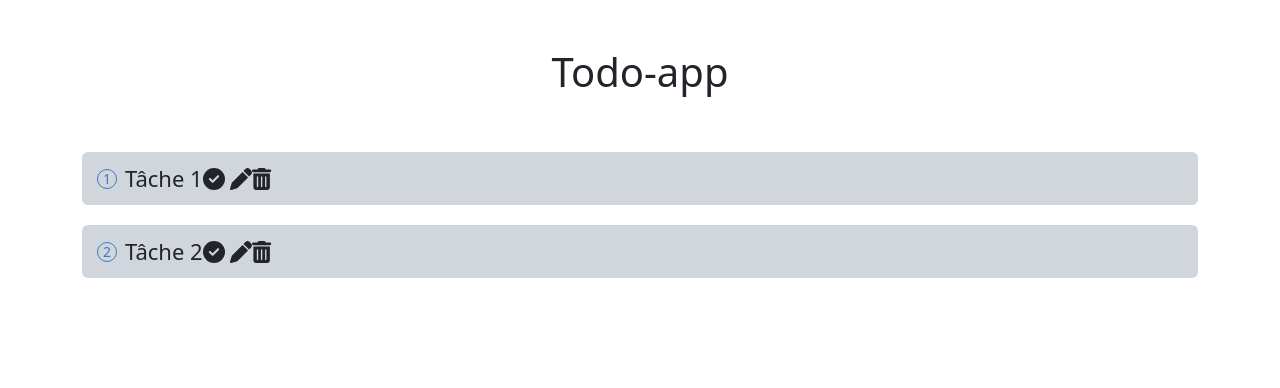
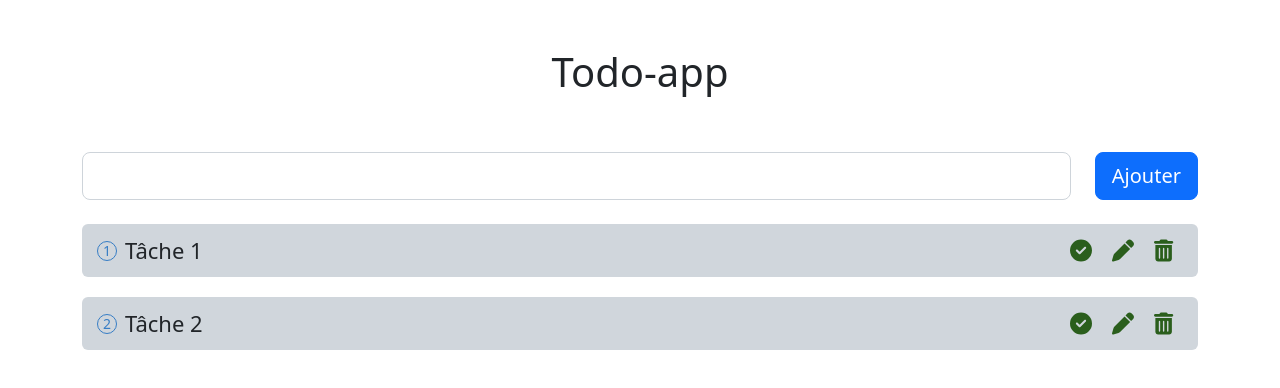
Before and after one commit to YounGio9/mern-todo-app, a React (Create React App) app in the folder frontend/: page / in a window 1280 px wide. Shown: the top 388 px of the page. Built offline with nearby package versions, Linux system fonts and the light colour scheme.

Commit message:
add all fonction

```diff
--- a/frontend/src/components/ListTodo.js
+++ b/frontend/src/components/ListTodo.js
@@ -15,7 +15,7 @@ import {
 function ListTodo() {
     // State d'ajout de tâche à la list
     const [toDo, setToDo] = useState([
-        { "id":1, "title": "Tâche 1", "Statut": true},
+        { "id":1, "title": "Tâche 1", "Statut": false},
         { "id":2, "title": "Tâche 2", "Statut": false}
     ]); // variable des tâches avec leur paramètre
     //
@@ -25,11 +25,17 @@ function ListTodo() {
     // Fonction
     const addTask = (task) => {
         // Ajout de la tâche à la liste
-        setToDo([...toDo, task]);
+        if(newTask) {
+            let num = toDo.length + 1;
+            let newEntry = {id: num, title: newTask, Statut: false}
+            setToDo([...toDo, newEntry]);
+            setNewTask('');
+        }
     }
     //
     const deleteTask = (id) => {
         // Suppression de la tâche à la liste
+
         setToDo(toDo.filter(task => task.id!== id));
     }
     //
@@ -42,6 +48,40 @@ function ListTodo() {
             return task;
         }));
     }
+
+    // Chekbox tâche en cour ou terminé
+    const chekDone = (id) => {
+        let newTasks = toDo.map((task) => {
+            if (task.id === id){
+                return ({ ...task, Statut: !task.Statut })
+            }
+            return task;
+        });
+        setToDo(newTasks);
+    }
+    // Annuler modification
+    const cancelUpdate = () => {
+        setUpdateTask('');
+    }
+    // Changer la tâche en cour
+    const changeTask = (e) => {
+        let newEntry = {
+            id: updateTask.id,
+            title: e.target.value,
+            Statut: updateTask.Statut ? true : false
+        }
+        setUpdateTask(newEntry);
+    }
+
+    // Modifier la tâche
+    //////////////////////////////////////////
+    const updateTaskValue = () => {
+        let filterRecords = [...toDo].filter( task=>task.id !== updateTask.id);
+        let updatedObject = [...filterRecords, updateTask];
+        setToDo(updatedObject);
+        setUpdateTask('');
+    }
+
     //
     return (
         <div className="container">
@@ -50,29 +90,79 @@ function ListTodo() {
                     <br/><br/>
                     <h1> Todo-app</h1>
                     <br/><br/>
+                    {/*update task*/}
+                    { updateTask && updateTask ? (
+                            <>
+                            <div className="row">
+                                <div className="col">
+                                    <input
+                                        value={updateTask && updateTask.title}
+                                        onChange={ (e) => changeTask(e) }
+                                        className="form-control form-control-lg"
+                                    />
+                                </div>
+                                <div className="col-auto">
+                                    <button
+                                        className="btn btn-lg btn-success mr-20"
+                                        onClick={updateTaskValue}
+                                    >Modifier</button>
+                                    <button
+                                        onClick={cancelUpdate}
+                                        className="btn btn-lg btn-danger mr-20"
+                                    >Annuler</button>
+                                </div>
+                            </div>
+                        <br />
+                            </>
+                    ) : (
+                        <>
+                        {/*input addTask*/}
+                        <div className="row">
+                        <div className="col">
+                        <input
+                        className="form-control form-control-lg"
+                        value={newTask}
+                    onChange={ (e) =>setNewTask(e.target.value) } // Pour prendre la valeur du input
+                />
+            </div>
+            <div className="col-auto">
+                <button
+                    className="btn btn-lg btn-primary"
+                    onClick={addTask}
+                >
+                    Ajouter
+                </button>
+            </div>
+        </div>
+    <br/>
+                        </>
+                    )}
+
+
+
                     { toDo && toDo.length ? '': 'Aucune tâche disponible'}
                     {
-                        toDo && toDo.map((task, index) => {
+                        toDo && toDo
+                            .sort((a, b) => a.id > b.id ? 1 : -1)
+                            .map((task, index) => {
                             return (
-                                <div key={task.id}>
-                                    <div className="">
+                                <React.Fragment key={task.id}>
+                                    <div className="col taskBg">
                                         <div className={task.Statut ? 'done' : ''}>
-                                            <div className=" col taskBg">
                                                 <span className="taskNumber">{index +1}</span>
                                                 <span className="taskText"> {task.title}</span>
-                                                <div className="icons">
-                                                    <span> <FontAwesomeIcon icon={faCircleCheck}/> </span>
-                                                    <span> <FontAwesomeIcon icon={faPen}/></span>
-                                                    <span><FontAwesomeIcon icon={faTrashCan}/></span>
-                                                </div>
-                                            </div>
+                                        </div>
+                                        <div className="icons">
+                                            <span  onClick={ (e ) => chekDone(task.id) } title="Terminer/Non terminer"> <FontAwesomeIcon icon={faCircleCheck}/> </span>
+                                            { task.Statut ? null : (
+                                                <span  onClick={ ( ) => setUpdateTask( {id: task.id, title: task.title, Statut: task.Statut? true : false} ) } title="Modifier"> <FontAwesomeIcon icon={faPen}/></span>
+                                            )}
 
+                                            <span  onClick={ () => deleteTask(task.id) } title="Supprimer"><FontAwesomeIcon icon={faTrashCan}/></span>
                                         </div>
-
-
                                     </div>
 
-                                </div>)
+                                </React.Fragment>)
                         })
                     }
                     </div>
--- a/frontend/src/styles/ListTodo.css
+++ b/frontend/src/styles/ListTodo.css
@@ -35,3 +35,31 @@
     opacity: 0.3;
 
 }
+.taskBg div {
+    display: flex;
+    align-items: center;
+}
+.taskBg .icons {
+    position: absolute;
+    top: 50%;
+    transform: translateY(-50%);
+    right: 15px;
+    width: auto;
+    display: inline-block;
+}
+
+.taskBg .icons span {
+    display: inline-block;
+    margin: 0px 10px 0 10px;
+    cursor: pointer;
+    color: #2a5e1c;
+}
+.taskBg .icons span:hover {
+    color: darkblue;
+}
+.taskBg .taskText{
+    flex: 1;
+}
+.mr-20 {
+    margin-right: 20px;
+}
```
